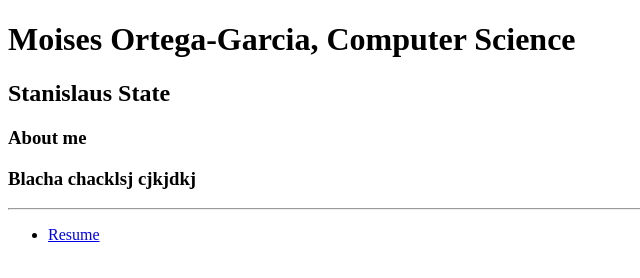
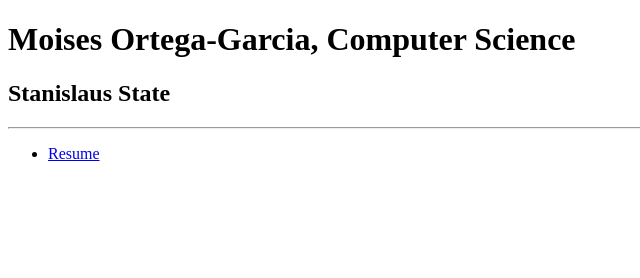
Before and after one commit to moisesortega/moisesortega.github.io, a plain HTML site: page index.html in a window 1280 px wide. Shown: the whole page, without its empty margins (0-640 px from the left). Drawn offline with Linux system fonts and the light colour scheme.

Commit message:
Update index.html

```diff
--- a/index.html
+++ b/index.html
@@ -7,9 +7,6 @@
     <body>
         <h1>Moises Ortega-Garcia, Computer Science</h1>
         <h2>Stanislaus State</h2>
-        <h3>About me
-            <p>Blacha chacklsj cjkjdkj</p>
-        </h3>
     <hr/>
         <ul>
             <li>
```
